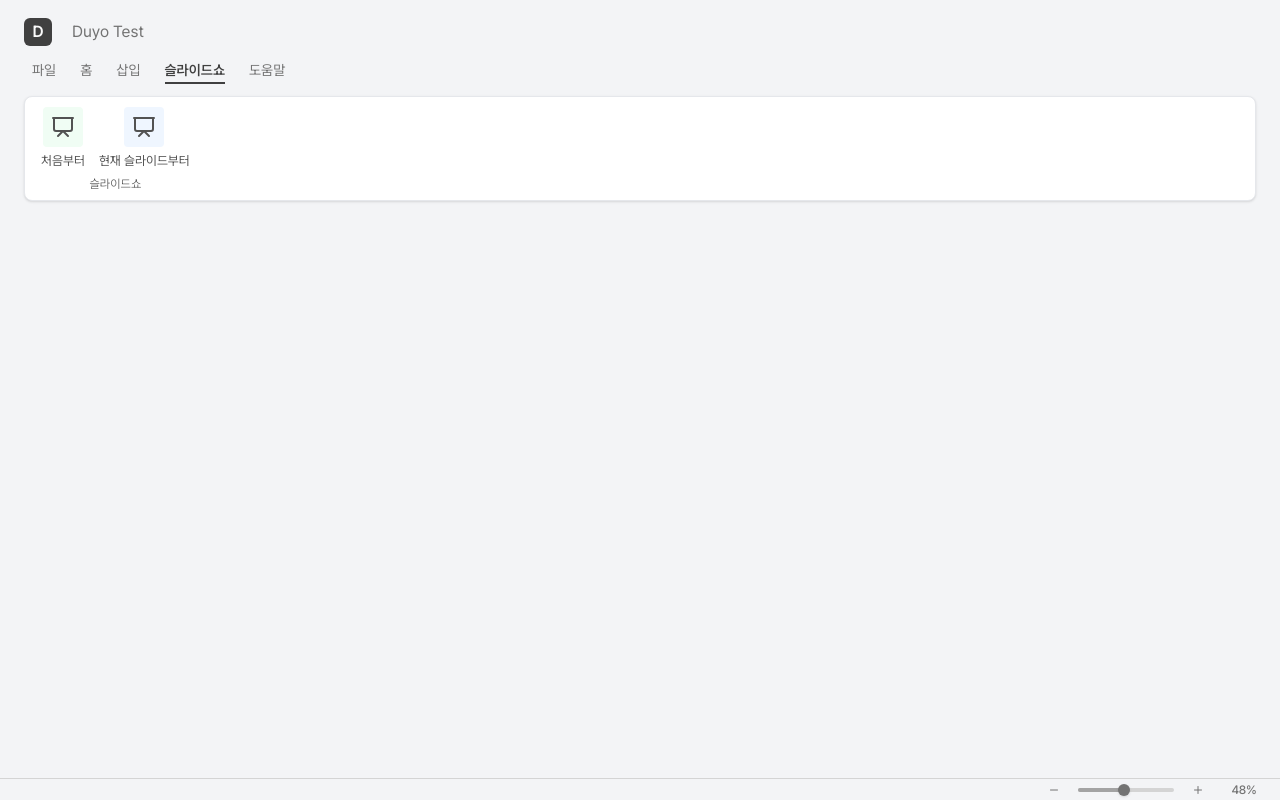
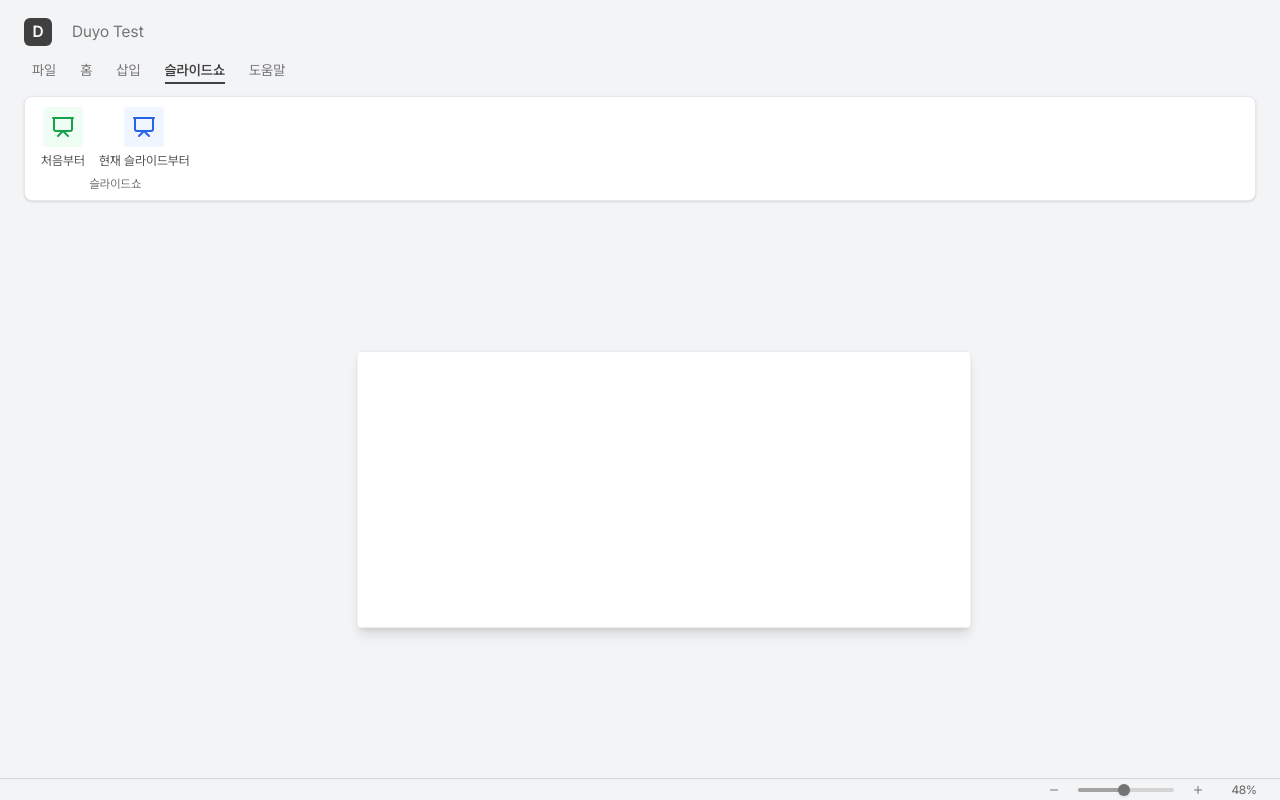
Before and after one commit to Ryuider-JS/duyo, a React (Vite) app: page / in a window 1280 px wide. Both pictures are taken after a click on the element "슬라이드쇼". Built offline with nearby package versions, Linux system fonts and the light colour scheme.

Commit message:
progress zoomin zoomout

```diff
--- a/src/components/main/Main.tsx
+++ b/src/components/main/Main.tsx
@@ -1,14 +1,15 @@
+import MainArticle from './MainArticle';
 import MainNav from './nav/MainNav';
 import MainSection from './section/MainSection';
 
 export default function Main() {
 	return (
-		<div className="flex flex-col justify-between w-full h-full px-6 mt-2">
+		<div className="flex flex-col w-full h-full px-6 mt-2">
 			<div className="flex flex-col gap-y-2">
 				<MainNav />
 				<MainSection />
 			</div>
-			<article></article>
+			<MainArticle />
 		</div>
 	);
 }
--- /dev/null
+++ b/src/components/main/MainArticle.tsx
@@ -0,0 +1,15 @@
+import { useSizeStore } from '@/stores/useSizeStore';
+
+export default function MainArticle() {
+	const { size } = useSizeStore();
+
+	console.log(size);
+	return (
+		<article
+			className="flex items-center justify-center w-screen h-full"
+			style={{ transform: `scale(${size * 0.01})` }}
+		>
+			<div className="flex w-full h-full rounded-lg border-[0.35px] border-neutral-300 bg-white shadow-xl  print:rounded-none print:shadow-none"></div>
+		</article>
+	);
+}
--- a/src/components/main/section/MainSection.tsx
+++ b/src/components/main/section/MainSection.tsx
@@ -8,16 +8,21 @@ import { useFocusStore } from '@/stores/useFocusStore';
 export default function MainSection() {
 	const { focus } = useFocusStore();
 	const componentArray = [
-		<MainFileSection />,
-		<MainHomeSection />,
-		<MainInsertSection />,
-		<MainSlideSection />,
-		<MainHelpSection />,
+		<MainFileSection key="file" />,
+		<MainHomeSection key="home" />,
+		<MainInsertSection key="insert" />,
+		<MainSlideSection key="slide" />,
+		<MainHelpSection key="help" />,
 	];
 
 	return (
-		<section className="border shadow min-h-24 flex w-full items-center gap-x-1.5 rounded-lg px-1.5 py-2 bg-white">
-			{componentArray[focus]}
+		<section className="border shadow min-h-24 flex w-full items-center gap-x-1.5 rounded-lg px-1.5 py-2 bg-white ">
+			<div
+				className={`flex items-center w-full ${focus !== 4 && 'animate-fadeIn'}`}
+				key={focus}
+			>
+				{componentArray[focus]}
+			</div>
 		</section>
 	);
 }
--- a/src/components/main/section/MainSlideSection.tsx
+++ b/src/components/main/section/MainSlideSection.tsx
@@ -8,10 +8,10 @@ export default function MainSlideSection() {
 		<MainCommonSectionContainer name="슬라이드쇼" isBorder={false}>
 			<div className="flex gap-x-0.5">
 				<MainColSectionWrapper title="처음부터" isCursor={true}>
-					<PresentationIcon className={`${iconLgClass} bg-green-50 stroke-green-600`} />
+					<PresentationIcon className={`${iconLgClass} bg-green-50 !stroke-green-600`} />
 				</MainColSectionWrapper>
 				<MainColSectionWrapper title="현재 슬라이드부터" isCursor={true}>
-					<PresentationIcon className={`${iconLgClass} bg-blue-50 stroke-blue-600`} />
+					<PresentationIcon className={`${iconLgClass} bg-blue-50 !stroke-blue-600`} />
 				</MainColSectionWrapper>
 			</div>
 		</MainCommonSectionContainer>
--- a/src/index.css
+++ b/src/index.css
@@ -24,3 +24,18 @@ html, :host {
     --radius: 0.5rem;
   }
 }
+
+@keyframes fadeIn {
+  from {
+    opacity: 0;
+    transform: translateX(-5px);
+  }
+  to {
+    opacity: 1;
+    transform: translateX(0);
+  }
+}
+
+.animate-fadeIn {
+  animation: fadeIn 0.1s ease-in-out;
+}
```
